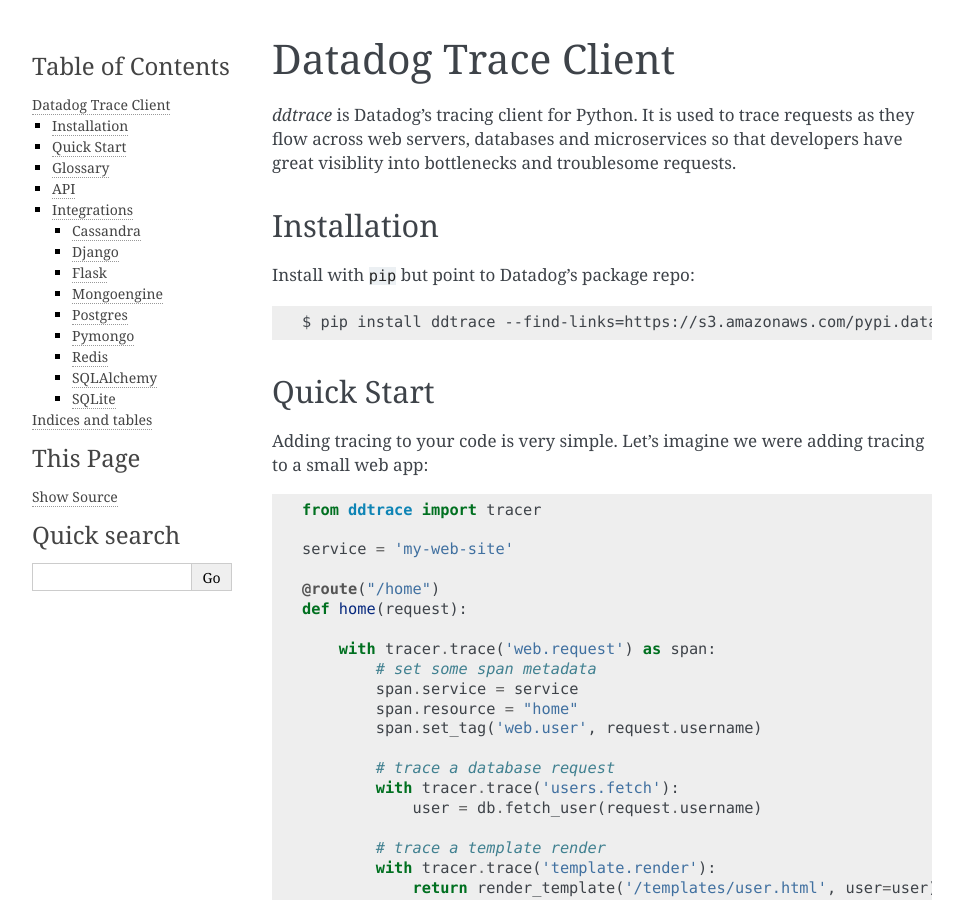
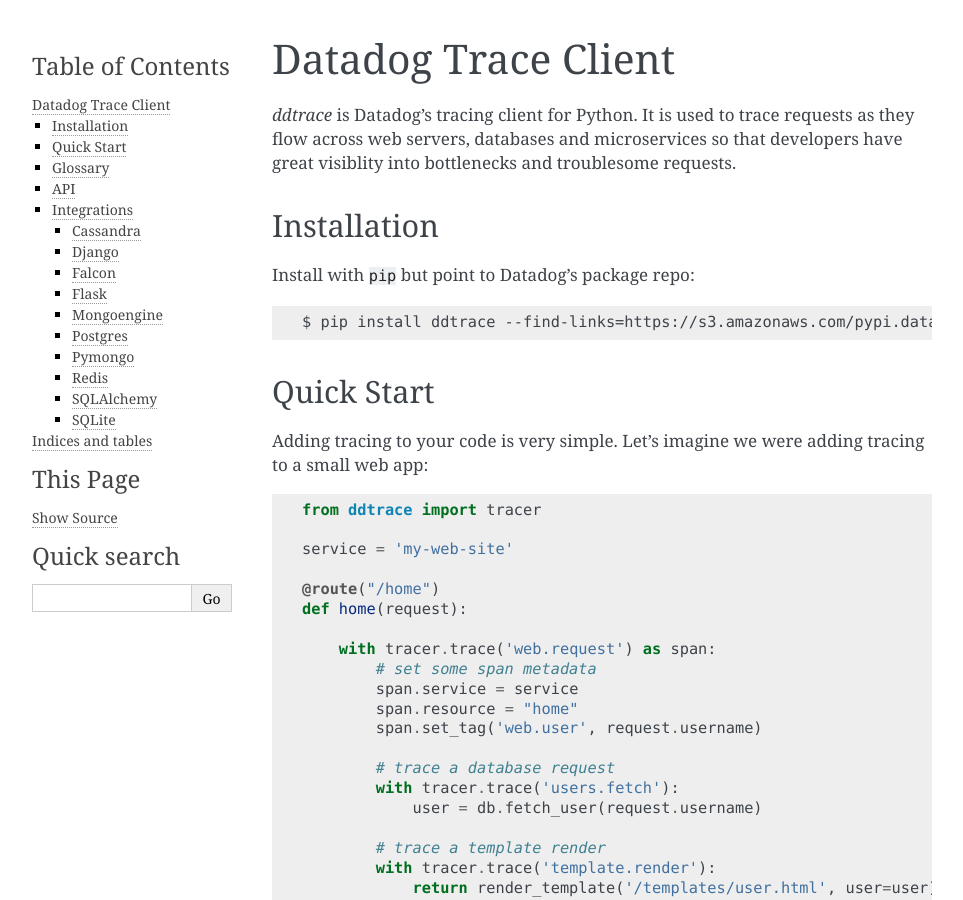
Before and after one commit to korniltsev-grafanista/pyroscope-python, a Sphinx documentation site: the page built from docs/index.rst, in a window 1280 px wide and 900 px high. Shown: the whole window, without its empty margins (148-1111 px from the left). Built offline with Sphinx 7.4.7, drawn with Linux system fonts in a browser that asks for light colours.

Commit message:
falcon: include on docs
Upstream-Commit: 1c25006459f6630c2ffd32622ae43d502a7a7203

```diff
--- a/docs/index.rst
+++ b/docs/index.rst
@@ -107,6 +107,10 @@
 
 .. automodule:: ddtrace.contrib.django
 
+Falcon
+~~~~~~
+
+.. automodule:: ddtrace.contrib.falcon
 
 Flask
 ~~~~~
@@ -144,7 +148,6 @@
 .. autofunction:: ddtrace.contrib.sqlite3.connection_factory
 
 
-
 Indices and tables
 ==================
 
```
